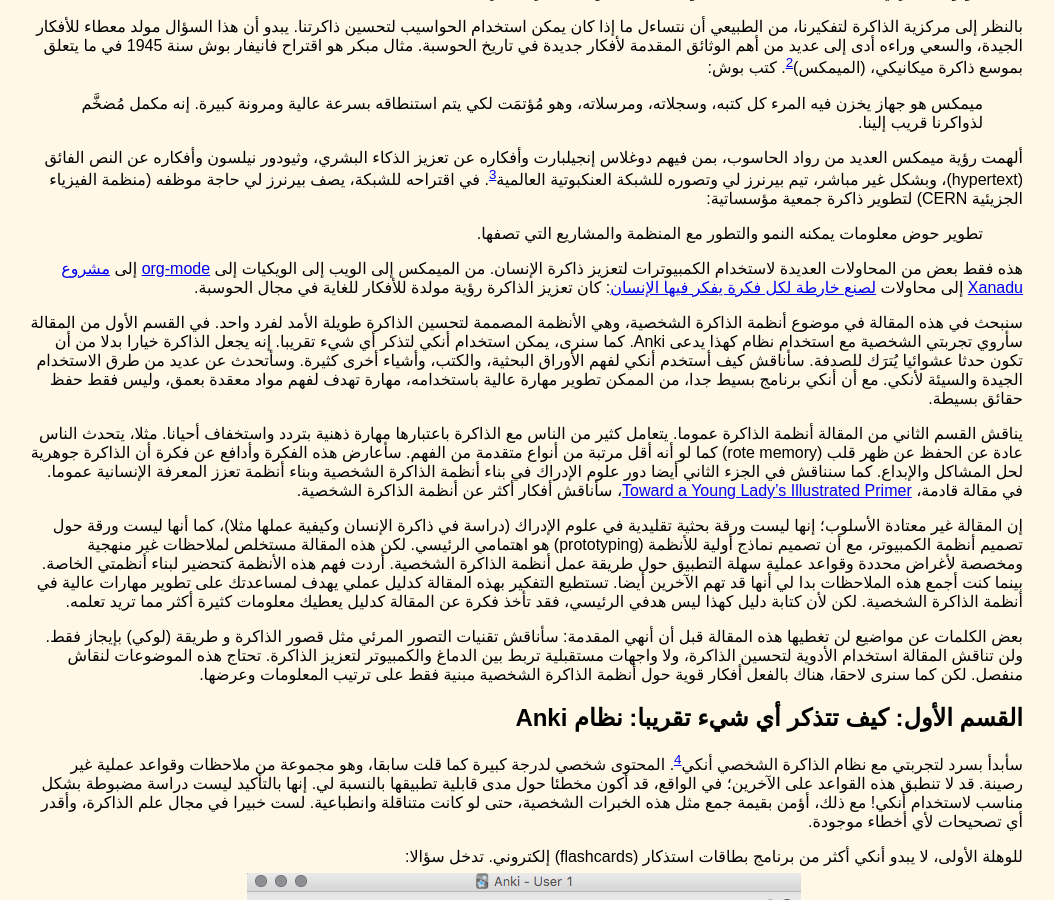
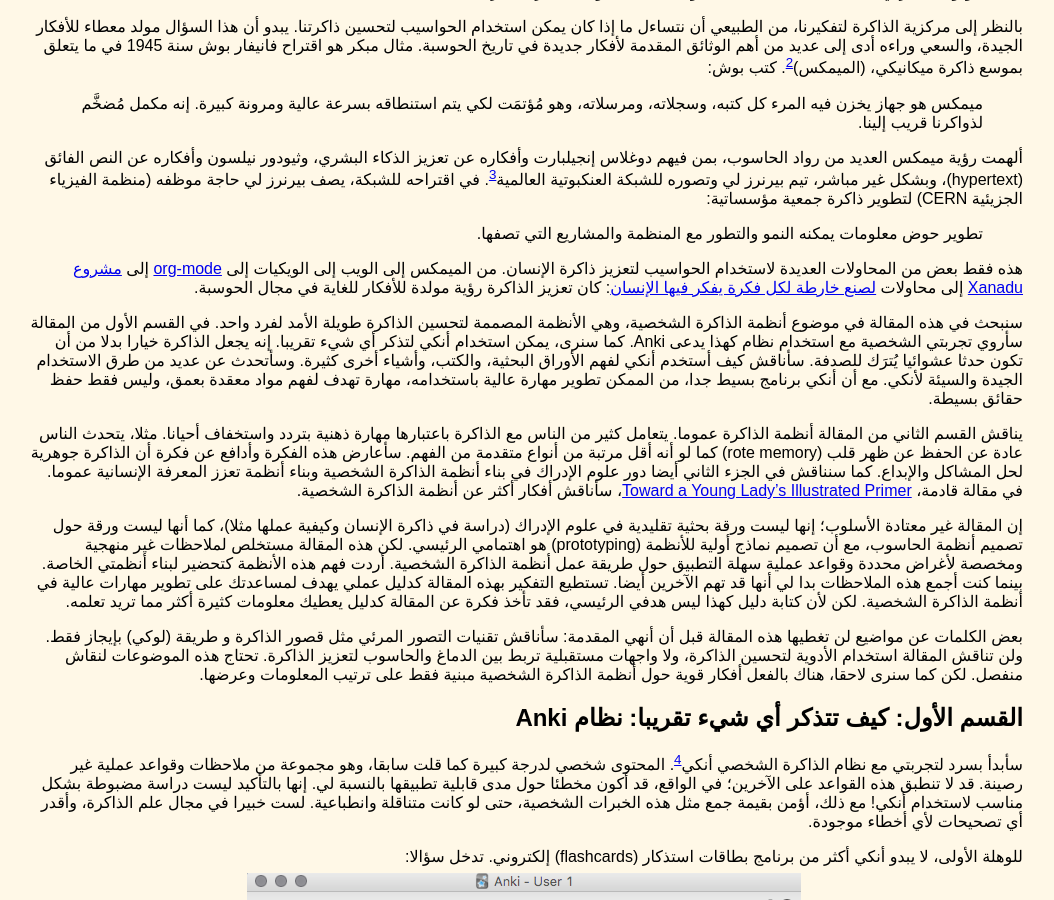
Before and after one commit to abdnh/abdnh.github.io, a Jekyll site: the page built from _posts/2021-07-11-ltm.md, in a window 1280 px wide and 900 px high, scrolled down 372 px. Shown: the whole window, without its empty margins (116-1170 px from the left). Built offline with Jekyll 4.4.1, drawn with Linux system fonts in a browser that asks for light colours; some of the changed text lies outside the part shown.

Commit message:
Minor word replacement in ltm.md

```diff
--- a/_posts/2021-07-11-ltm.md
+++ b/_posts/2021-07-11-ltm.md
@@ -45,7 +45,7 @@
 
 > تطوير حوض معلومات يمكنه النمو والتطور مع المنظمة والمشاريع التي تصفها.
 
-هذه فقط بعض من المحاولات العديدة لاستخدام الكمبيوترات لتعزيز ذاكرة الإنسان.
+هذه فقط بعض من المحاولات العديدة لاستخدام الحواسيب لتعزيز ذاكرة الإنسان.
 من الميمكس إلى الويب إلى الويكيات إلى [org-mode](https://orgmode.org/)
 إلى [مشروع Xanadu](https://en.wikipedia.org/wiki/Project_Xanadu) إلى محاولات
 [لصنع خارطة لكل فكرة يفكر فيها الإنسان](https://users.speakeasy.net/~lion/nb/book.pdf):
@@ -69,7 +69,7 @@
 سأناقش أفكار أكثر عن أنظمة الذاكرة الشخصية.
 
 إن المقالة غير معتادة الأسلوب؛ إنها ليست ورقة بحثية تقليدية في علوم الإدراك
-(دراسة في ذاكرة الإنسان وكيفية عملها مثلا)، كما أنها ليست ورقة حول تصميم أنظمة الكمبيوتر،
+(دراسة في ذاكرة الإنسان وكيفية عملها مثلا)، كما أنها ليست ورقة حول تصميم أنظمة الحاسوب،
 مع أن تصميم نماذج أولية للأنظمة (prototyping) هو اهتمامي الرئيسي.
 لكن هذه المقالة مستخلص لملاحظات غير منهجية ومخصصة لأغراض محددة وقواعد عملية سهلة التطبيق
 حول طريقة عمل أنظمة الذاكرة الشخصية. أردت فهم هذه الأنظمة كتحضير لبناء أنظمتي الخاصة.
@@ -80,7 +80,7 @@
 
 بعض الكلمات عن مواضيع لن تغطيها هذه المقالة قبل أن أنهي المقدمة: سأناقش تقنيات
 التصور المرئي مثل قصور الذاكرة و طريقة (لوكي) بإيجاز فقط. ولن تناقش المقالة استخدام
-الأدوية لتحسين الذاكرة، ولا واجهات مستقبلية تربط بين الدماغ والكمبيوتر لتعزيز الذاكرة.
+الأدوية لتحسين الذاكرة، ولا واجهات مستقبلية تربط بين الدماغ والحاسوب لتعزيز الذاكرة.
 تحتاج هذه الموضوعات لنقاش منفصل. لكن كما سنرى لاحقا، هناك بالفعل أفكار قوية حول
 أنظمة الذاكرة الشخصية مبنية فقط على ترتيب المعلومات وعرضها.
 
@@ -107,7 +107,7 @@
 لكن إذا حصل وفشلت بالإجابة عن سؤال، يعاد ضبط الجدولة، ويصبح عليك أن تبني الفاصل
 الزمني بين المراجعات من البداية.
 
-مع أنه من المفيد بوضوح أن الكمبيوتر يهتم بإدارة الفواصل بين المراجعات، قد لا تبدو هذه الفكرة بالشيء الكبير.
+مع أنه من المفيد بوضوح أن الحاسوب يهتم بإدارة الفواصل بين المراجعات، قد لا تبدو هذه الفكرة بالشيء الكبير.
 المغزى هو أن هذه الطريقة أكثر فعالية بكثير لمراجعة المعلومات.
 
 إلى أي مدى هي أكثر فعالية؟
@@ -179,7 +179,7 @@
 
 أجد أنكي مفيدا جدا عند قراءة أوراق بحثية، خصوصا في مجالات خارج تخصصي.
 كمثال عن كيفية عمل هذا، سأسرد تجربتي مع قراءة ورقة سنة 2016[^8] التي تصف AlphaGo،
-نظام الكمبيوتر من Google DeepMind والذي هزم بعضا من أقوى لاعبي لعبة Go في العالم.
+نظام الحاسوب من Google DeepMind والذي هزم بعضا من أقوى لاعبي لعبة Go في العالم.
 
 بعد المبارة حيث تغلب ألفا غو على Lee Sedol، واحد من أقوى لاعبي غو في العالم، اقترحت
 على مجلة Quanta أن أكتب مقالة عن النظام[^9]. كان ألفا غو موضوعا ساخنا في وسائل الإعلام
@@ -608,7 +608,7 @@
 نوع من اثنين: أغلبها بشكل سؤال وجواب بسيطين؛ أقلية كبيرة هي بشكل ما يدعى بـ *cloze*:
 نوع من اختبارات ملء الفراغات. مثلا، أستخدم نوع الكلوز لاختبار نفسي حول اقتباساتي المفضلة:
 
-> "إذا كان الكمبيوتر الشخصي حقا __ فإن استخدامه سيغير __ __"، __، __"
+> "إذا كان الحاسوب الشخصي حقا __ فإن استخدامه سيغير __ __"، __، __"
 > (الجواب: وسطا جديدا، أنماط تفكير، حضارة كاملة، آلان كاي، 1989).
 
 يمكن استخدام الـcloze أيضا لطرح الأسئلة التي لا تتضمن اقتباسات:
@@ -1214,7 +1214,7 @@
     [Theoretical aspects of spaced repetition in learning](http://super-memory.com/articles/theory.htm).
 
 [^6]:
-    برنامج الكمبيوتر مجاني، لكن تطبيق الجوال، في وقت كتابة هذه المقالة، يكلف 25 دولارا.
+    برنامج الحاسوب مجاني، لكن تطبيق الجوال، في وقت كتابة هذه المقالة، يكلف 25 دولارا.
     كثير من الناس يعترضون على أن هذا «غالٍ جدا». شخصيا وجدت أن فائدة أنكي أثمن بأضعاف مضاعفة
     من قيمة الـ25 دولارا. تطبيق أنكي للجوال هو بالتأكيد أثمن بكثير لي من وجبة واحدة
     في مطعم متوسط التكلفة.
```
Also changed, not shown: other parts of _posts/2021-07-11-ltm.md (+1 -1 lines).
